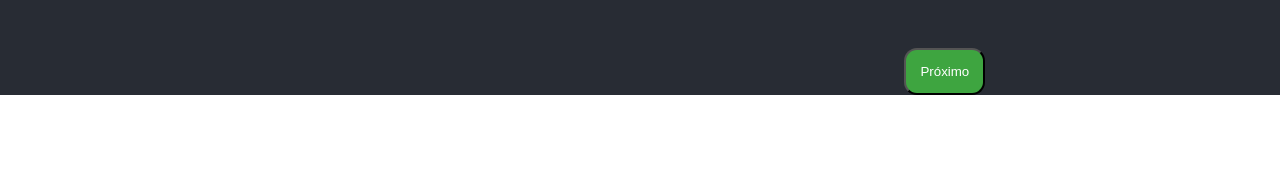
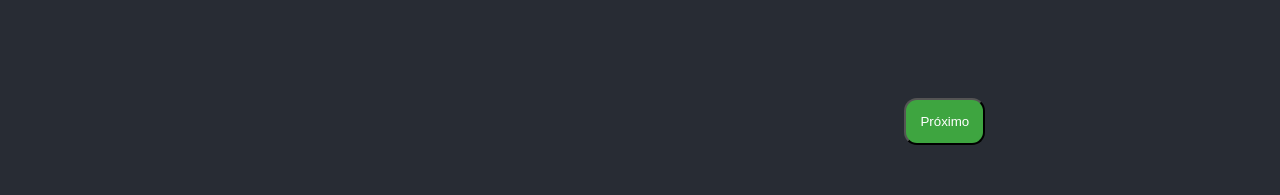
Before and after one commit to tryber/sd-01-week17-trivia-react-redux-3, a React (Create React App) app: page /game in a window 1280 px wide. Shown: the part 594-789 px from the top of the page. Built offline with nearby package versions, Linux system fonts and the light colour scheme.

Commit message:
Arrumando o toc com Hexadecimal que o codeClimate tem

```diff
--- a/src/components/Answers.css
+++ b/src/components/Answers.css
@@ -20,27 +20,27 @@
 
 .Answer_button:hover {
 	background: gray;
-	background-image: linear-gradient(to bottom, #959595, #B3B3B3);
+	background-image: linear-gradient(to bottom, #959595, #b3b3b3);
 	border-radius: 13px;
 	text-decoration: none;
 }
 
 .Button_next-answer {
-	background-color: #3EA540;
+	background-color: #3ea540;
 	border-radius: 13px;
-	color: #FFFFFF;
+	color: #ffffff;
 	cursor: pointer;
 	display: inline-block;
-	font-family: Arial;
 	font-weight: 100;
+	margin: 50px;
 	padding: 14px;
 	text-align: center;
 	text-decoration: none;
 }
 
 .Button_next-answer:hover {
-	background: #1EAB20;
-	background-image: linear-gradient(to bottom, #1EAB20, #6AD56B);
+	background: #1eab20;
+	background-image: linear-gradient(to bottom, #1eab20, #6ad56b);
 	border-radius: 13px;
 	text-decoration: none;
 }
--- a/src/components/Answers.jsx
+++ b/src/components/Answers.jsx
@@ -24,4 +24,4 @@ export default Answers;
 Answers.propTypes = {
   correct: PropTypes.string,
   incorrects: PropTypes.array.isRequired,
-}
+};
--- a/src/components/ButtonAnswers.jsx
+++ b/src/components/ButtonAnswers.jsx
@@ -1,13 +1,16 @@
 import React from 'react';
 import PropTypes from 'prop-types';
 
-const ButtonAnswers = ({ value, correctAnswer }) => {
-return <button className="Answer_button">{value}</button>
-}
+const ButtonAnswers = ({ value, correctAnswer }) => (
+  <button
+    id={correctAnswer}
+    className="Answer_button">{value}
+  </button>
+);
 
 export default ButtonAnswers;
 
 ButtonAnswers.propTypes = {
   value: PropTypes.string,
   correctAnswer: PropTypes.string,
-}
+};
--- a/src/components/Game.css
+++ b/src/components/Game.css
@@ -1,4 +1,4 @@
-.Game_screen{
+.Game_screen {
   width: 100%;
 }
 
@@ -6,7 +6,7 @@
   background-color: #282c34;
   display: flex;
   justify-content: space-around;
-  width: 100%
+  width: 100%;
 }
 
 .Game_answers-and-next {
--- a/src/components/Game.jsx
+++ b/src/components/Game.jsx
@@ -13,8 +13,8 @@ class Game extends React.Component {
         <div className="Game_playing">
           <Question />
           <div className="Game_answers-and-next">
-          <Answers />
-          <NextButton />
+            <Answers />
+            <NextButton />
           </div>
         </div>
       </div>
--- a/src/components/Question.jsx
+++ b/src/components/Question.jsx
@@ -2,8 +2,8 @@ import React from 'react';
 import './Question.css'
 
 const Question = ({
-  category='Mágica',
-  question='Um Ninho de mafagafos com sete mafagafinhos. Quem desmafaguifar o ninho dos mafagagos, bom desmafaguifador...?'
+  category = 'Mágica',
+  question = 'Um Ninho de mafagafos com sete mafagafinhos. Quem desmafaguifar o ninho dos mafagagos, bom desmafaguifador...?',
 }) => (
     <div className="Question_camp">
       <div className="Question_category">
```
Lines whose indentation alone changed are shown as unchanged.
